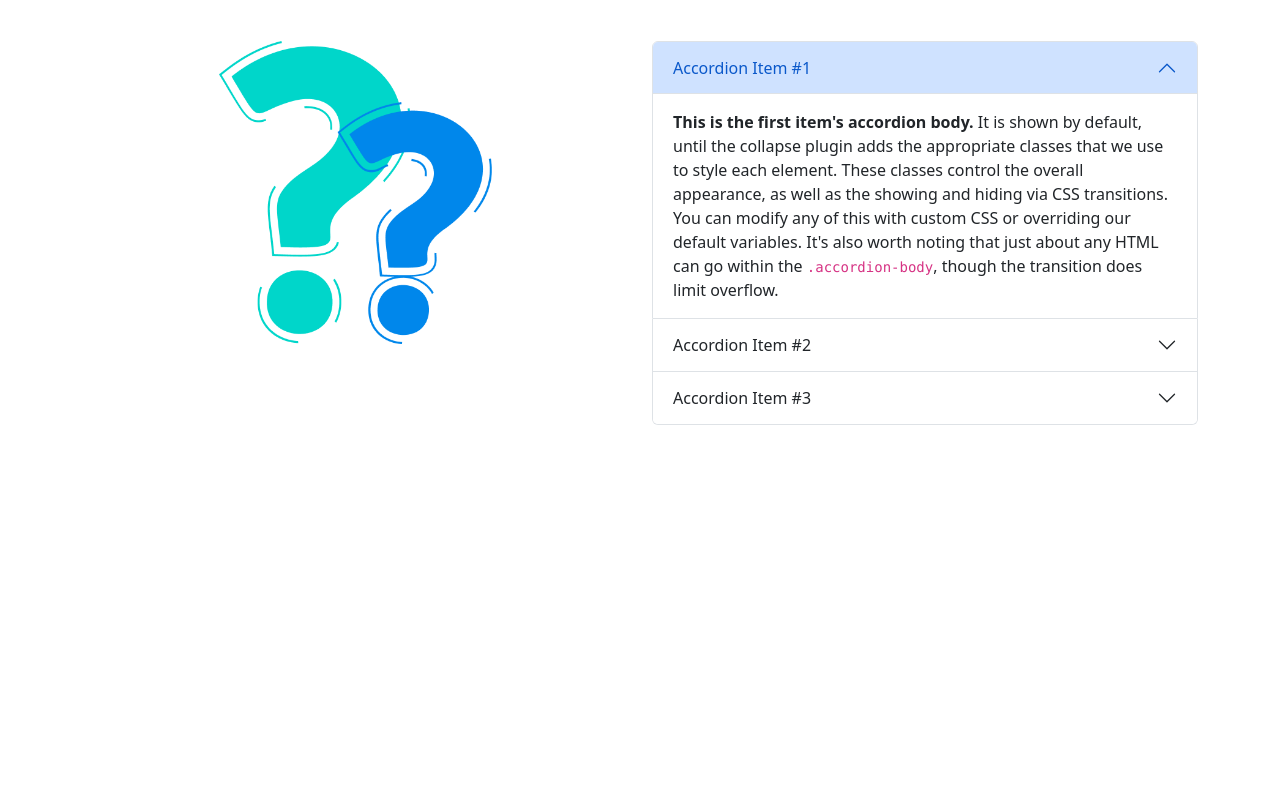
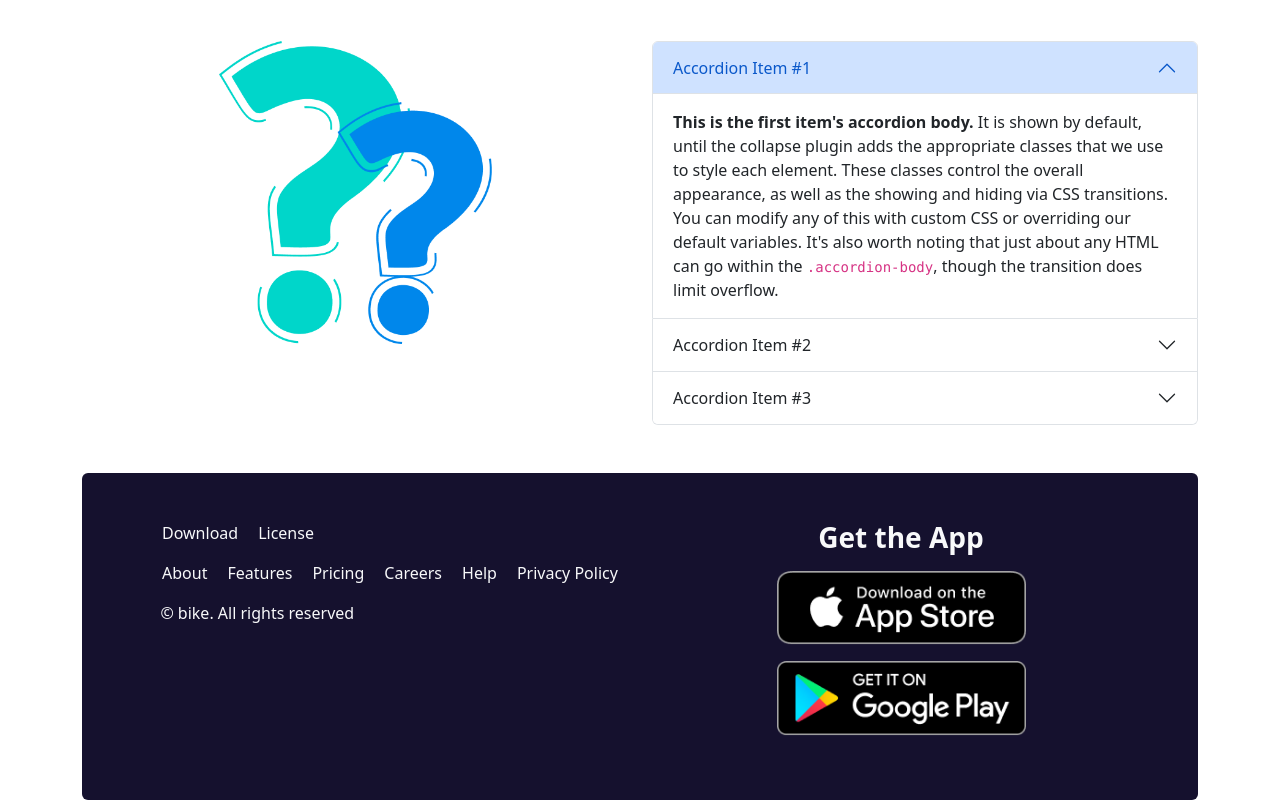
Before and after one commit to Antorkarmokar28/bikerz-zone, a plain HTML site: page index.html in a window 1280 px wide. Shown: the part 2407-3207 px from the top of the page. Before the commit the page ends 2832 px from the top, so only its background shows below. Drawn offline with Linux system fonts and the light colour scheme.

Commit message:
this website footer section added

```diff
--- a/assets/styles/custom.css
+++ b/assets/styles/custom.css
@@ -13,3 +13,14 @@
 .section-title{
     color: #E76F51;
 }
+/* footer */
+.footer{
+    background-color: #15112e;
+}
+.footer-menu{
+    list-style: none;
+    gap:20px;
+}
+.copyright-symbol{
+    margin-left:1.9rem;
+}
--- a/index.html
+++ b/index.html
@@ -273,8 +273,33 @@
     </main>
     <!-- main end -->
     <!-- footer start -->
-    <footer>
-
+    <footer class="footer mt-5 p-5 rounded">
+      <div class="row row-cols-1 row-cols-md-2">
+        <div class="col">
+          <ul class="d-flex footer-menu">
+            <li><a class="text-decoration-none text-light" href="#">Download</a></li>
+            <li><a class="text-decoration-none text-light" href="#">License</a></li>
+          </ul>
+          <ul class="d-flex footer-menu">
+            <li><a href="#" class="text-decoration-none text-light">About</a></li>
+            <li><a href="#" class="text-decoration-none text-light">Features</a></li>
+            <li><a href="#" class="text-decoration-none text-light">Pricing</a></li>
+            <li><a href="#" class="text-decoration-none text-light">Careers</a></li>
+            <li><a href="#" class="text-decoration-none text-light">Help</a></li>
+            <li><a href="#" class="text-decoration-none text-light">Privacy Policy</a></li>
+          </ul>
+          <p class="copyright-symbol text-light">&#169; bike. All rights reserved</p>
+        </div>
+        <div class="col">
+          <h3 class="text-light fw-semibold text-center mb-3">Get the App</h3>
+          <div class="icon-inner text-center mb-3">
+            <img class="w-50" src="assets/images/ios.png" alt="" srcset="">
+          </div>
+          <div class="icon-inner text-center mb-3">
+            <img class="w-50" src="assets/images/android.png" alt="" srcset="">
+          </div>
+        </div>
+      </div>
     </footer>
     <!-- footer end -->
     <!-- bootstrap js cdn -->
```
